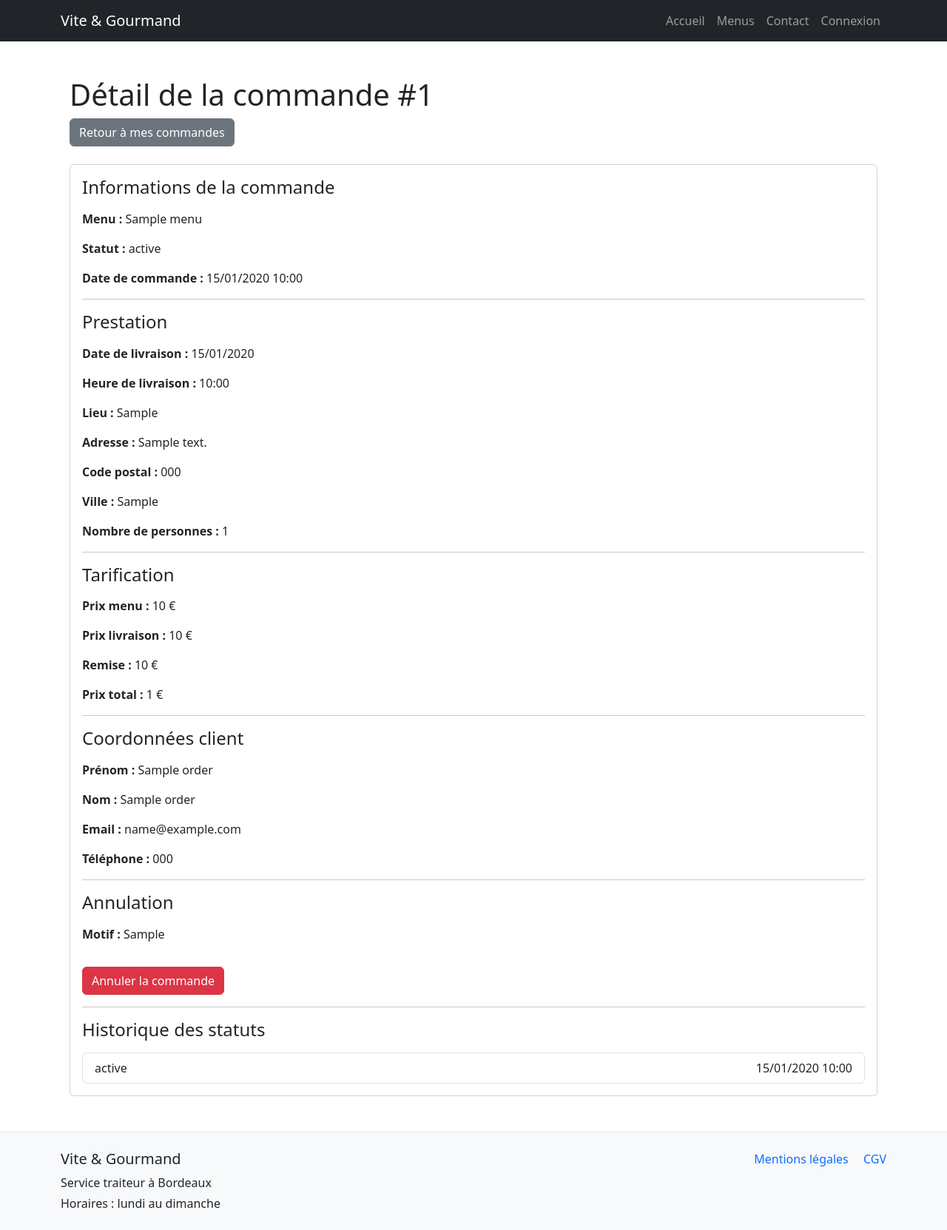
After one commit to Bukola67/Vite-Gourmand, a Symfony app: template templates/user_space/show.html.twig in a window 1280 px wide. The commit adds this page. Shown: the whole page at 74% size. Run offline with Twig, Linux system fonts and the light colour scheme; the template is opened without the code that fills it: most values are stand-ins (such as "Sample title", 1, 10 or a date in 2020); some libraries are stand-ins or nearby versions.

Commit message:
Create order history

```diff
--- /dev/null
+++ b/templates/user_space/show.html.twig
@@ -0,0 +1,85 @@
+{% extends 'base.html.twig' %}
+
+{% block title %}Détail de la commande{% endblock %}
+
+{% block body %}
+<div class="container mt-4">
+    <h1>Détail de la commande #{{ order.id }}</h1>
+
+    <a href="{{ path('app_user_space') }}" class="btn btn-secondary mb-4">
+        Retour à mes commandes
+    </a>
+
+    <div class="card">
+        <div class="card-body">
+            <h2 class="h4 mb-3">Informations de la commande</h2>
+
+            <p><strong>Menu :</strong> {{ order.menu.title }}</p>
+            <p><strong>Statut :</strong> {{ order.status }}</p>
+            <p><strong>Date de commande :</strong> {{ order.createdAt ? order.createdAt|date('d/m/Y H:i') : '' }}</p>
+
+            <hr>
+
+            <h2 class="h4 mb-3">Prestation</h2>
+
+            <p><strong>Date de livraison :</strong> {{ order.deliveryDate ? order.deliveryDate|date('d/m/Y') : '' }}</p>
+            <p><strong>Heure de livraison :</strong> {{ order.deliveryTime ? order.deliveryTime|date('H:i') : '' }}</p>
+            <p><strong>Lieu :</strong> {{ order.deliveryPlace }}</p>
+            <p><strong>Adresse :</strong> {{ order.deliveryAddress }}</p>
+            <p><strong>Code postal :</strong> {{ order.deliveryPostalCode }}</p>
+            <p><strong>Ville :</strong> {{ order.deliveryCity }}</p>
+            <p><strong>Nombre de personnes :</strong> {{ order.personCount }}</p>
+
+            <hr>
+
+            <h2 class="h4 mb-3">Tarification</h2>
+
+            <p><strong>Prix menu :</strong> {{ order.menuPrice ?? '0.00' }} €</p>
+            <p><strong>Prix livraison :</strong> {{ order.deliveryPrice ?? '0.00' }} €</p>
+            <p><strong>Remise :</strong> {{ order.discountAmount ?? '0.00' }} €</p>
+            <p><strong>Prix total :</strong> {{ order.totalPrice }} €</p>
+
+            <hr>
+
+            <h2 class="h4 mb-3">Coordonnées client</h2>
+
+            <p><strong>Prénom :</strong> {{ order.customerFirstName }}</p>
+            <p><strong>Nom :</strong> {{ order.customerLastName }}</p>
+            <p><strong>Email :</strong> {{ order.customerEmail }}</p>
+            <p><strong>Téléphone :</strong> {{ order.customerPhone }}</p>
+
+            {% if order.cancelReason %}
+                <hr>
+                <h2 class="h4 mb-3">Annulation</h2>
+                <p><strong>Motif :</strong> {{ order.cancelReason }}</p>
+            {% endif %}
+
+            {% if order.status != 'acceptee' %}
+                <form method="post" action="{{ path('app_user_order_cancel', {id: order.id}) }}" onsubmit="return confirm('Voulez-vous vraiment annuler cette commande ?');">
+                    <input type="hidden" name="_token" value="{{ csrf_token('cancel_order_' ~ order.id) }}">
+                    <button type="submit" class="btn btn-danger mt-3">
+                        Annuler la commande
+                    </button>
+                </form>
+            {% endif %}
+
+            <hr>
+
+            <h2 class="h4 mb-3">Historique des statuts</h2>
+
+            {% if order.orderStatusHistories|length > 0 %}
+                <ul class="list-group">
+                    {% for history in order.orderStatusHistories %}
+                        <li class="list-group-item d-flex justify-content-between">
+                            <span>{{ history.status }}</span>
+                            <span>{{ history.changedAt ? history.changedAt|date('d/m/Y H:i') : '' }}</span>
+                        </li>
+                    {% endfor %}
+                </ul>
+            {% else %}
+                <p>Aucun historique disponible pour le moment.</p>
+            {% endif %}
+        </div>
+    </div>
+</div>
+{% endblock %}
```
Also changed, not shown: migrations/Version20260624132459.php (added, +33 -0 lines), src/Controller/OrderController.php (+9 -0 lines), src/Controller/UserSpaceController.php (+46 -0 lines), src/Entity/CustomerOrder.php (+42 -1 lines), src/Entity/OrderStatusHistory.php (added, +64 -0 lines), templates/user_space/index.html.twig (+41 -42 lines).
